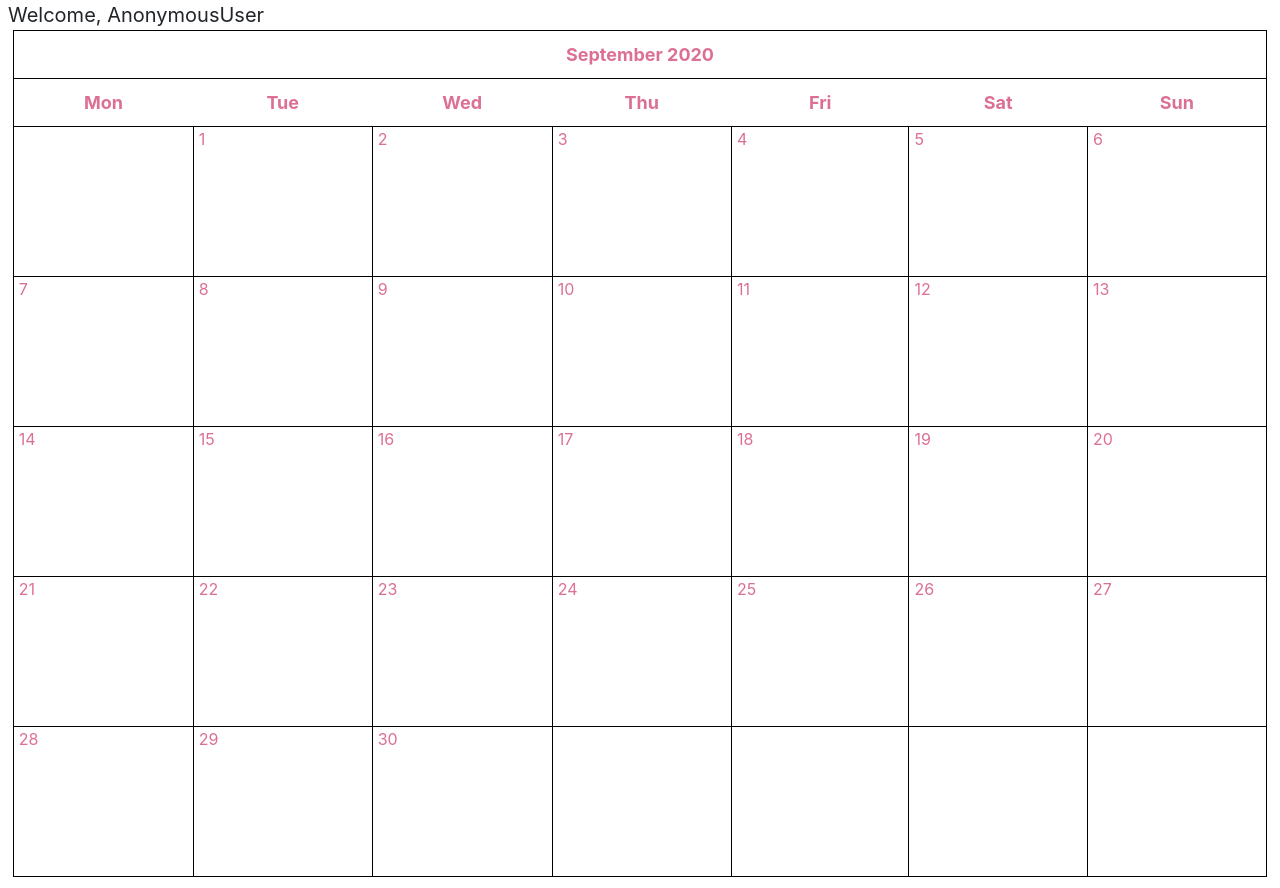
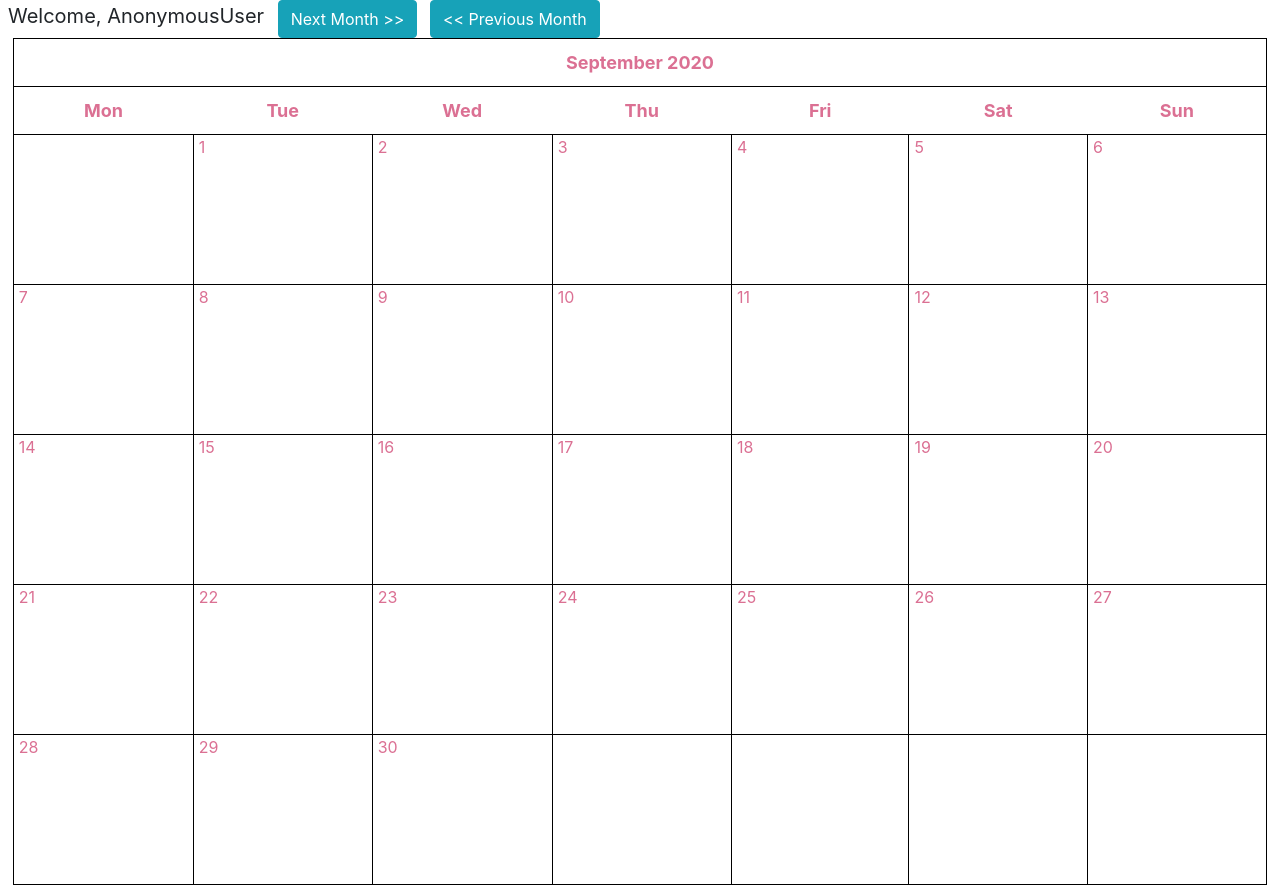
Before and after one commit to Bouncyyahomie/TEWMA-project, a Django app: a page that uses appointment/templates/appointment/home_page.html in a window 1280 px wide. Run offline with Django 3.2, Linux system fonts and the light colour scheme; data that the repository does not hold is empty; some libraries are stand-ins or nearby versions.

Commit message:
add prev and next month button

```diff
--- a/appointment/templates/appointment/home_page.html
+++ b/appointment/templates/appointment/home_page.html
@@ -3,6 +3,8 @@
 {% block content %}
 <div class="clearfix">
     <span class="left m-2" style="font-size: 20px;">Welcome, {{request.user}} </span>
+    <a class="btn btn-info right mr-2" href="{% url 'appointment:home_page' %}?{{ next_month }} "> Next Month >> </a>
+    <a class="btn btn-info right mr-2" href="{% url 'appointment:home_page' %}?{{ prev_month }}"> << Previous Month </a>
 </div>
 <div style="color: palevioletred;">
     {{ calendar }}
--- a/appointment/views.py
+++ b/appointment/views.py
@@ -3,9 +3,10 @@ from django.shortcuts import render
 from django.views import generic
 from .models import Meeting
 from datetime import date, datetime
+from datetime import timedelta
 from .utils import Calendar
 from django.utils.safestring import mark_safe
-
+import calendar
 
 def get_date(req_day):
     """Return specific date object if parameter is a date object, return today otherwise."""
@@ -14,6 +15,18 @@ def get_date(req_day):
         return date(year, month, day=1)
     return datetime.today()
 
+def prev_month(month):
+    first = month.replace(day=1)
+    prev_month = first - timedelta(days=1)
+    month = 'month=' + str(prev_month.year) + '-' + str(prev_month.month)
+    return month
+
+def next_month(d):
+    days_in_month = calendar.monthrange(d.year, d.month)[1]
+    last = d.replace(day=days_in_month)
+    next_month = last + timedelta(days=1)
+    month = 'month=' + str(next_month.year) + '-' + str(next_month.month)
+    return month
 
 class IndexView(generic.ListView):
     """Show a Calendar."""
@@ -28,4 +41,6 @@ class IndexView(generic.ListView):
         calendar = Calendar(this_day.year, this_day.month)
         html_calendar = calendar.formatmonth(withyear=True)
         context['calendar'] = mark_safe(html_calendar)
+        context['prev_month'] = prev_month(this_day)
+        context['next_month'] = next_month(this_day)
         return context
```
